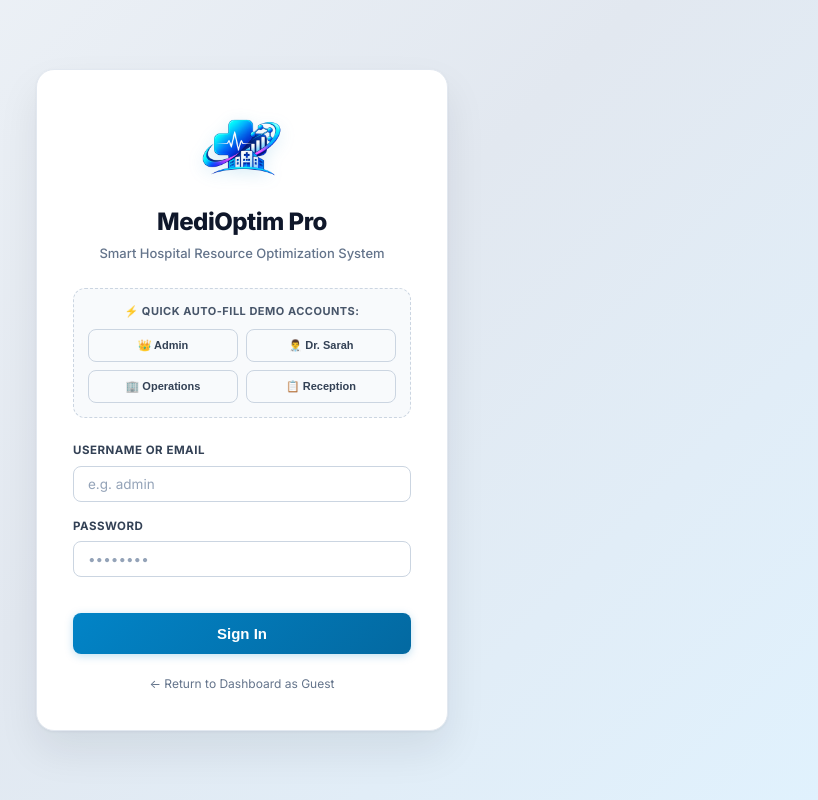
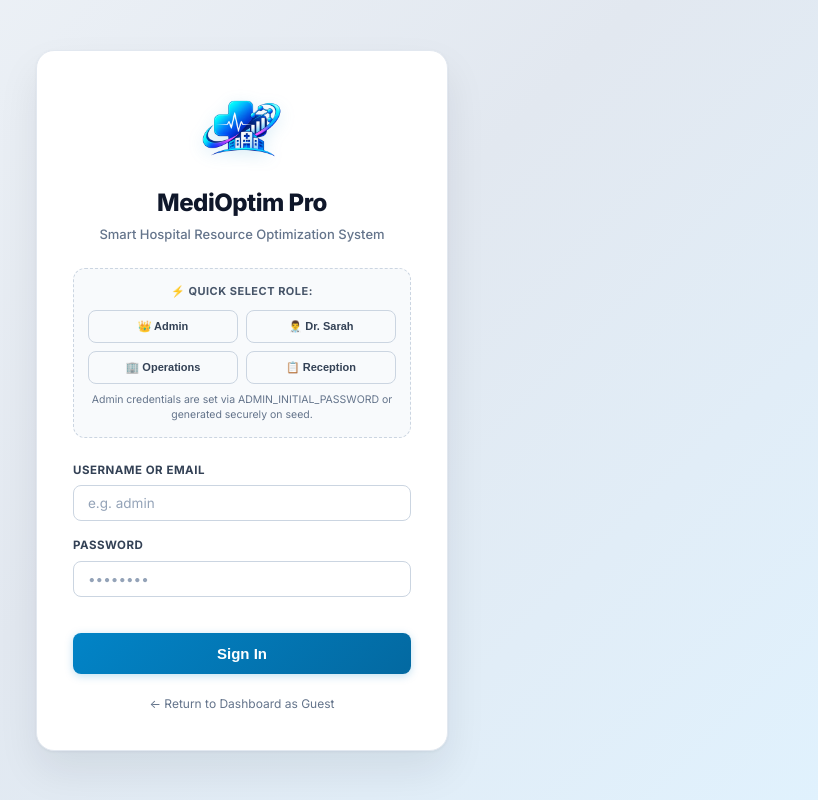
Before and after one commit to Khaled413/Smart-Hospital-Resource-Optimization-System-V1, a Flask app: page /login in a window 1280 px wide. Shown: the whole page, without its empty margins (398-1216 px from the left). Run offline with Flask 3, Linux system fonts and the light colour scheme.

Commit message:
feat(auth): add admin initial password generation, must_change_password flag, and change-password endpoint

```diff
--- a/app.py
+++ b/app.py
@@ -221,6 +221,37 @@ def api_me():
     if user:
         return jsonify({'authenticated': True, 'user': user.to_dict()})
     return jsonify({'authenticated': False, 'user': None})
+
+
+@app.route('/api/auth/change-password', methods=['POST'])
+@login_required
+def api_change_password():
+    user = get_current_user()
+    if not user:
+        return jsonify({'error': 'Authentication required'}), 401
+
+    data = request.get_json() or {}
+    old_password = data.get('current_password') or data.get('old_password', '')
+    new_password = data.get('new_password', '')
+
+    if not old_password or not new_password:
+        return jsonify({'error': 'Both current_password and new_password are required'}), 400
+
+    if not user.check_password(old_password):
+        return jsonify({'error': 'Current password is incorrect'}), 400
+
+    if len(new_password) < 8:
+        return jsonify({'error': 'New password must be at least 8 characters long'}), 400
+
+    user.set_password(new_password)
+    user.must_change_password = False
+    db.session.commit()
+
+    log_audit('PASSWORD_CHANGE', 'user', user.id, f"User {user.username} updated password")
+    return jsonify({
+        'message': 'Password updated successfully',
+        'must_change_password': False
+    })
 
 
 # ─── API: Dashboard ───────────────────────────────────────────────────────────
--- a/models.py
+++ b/models.py
@@ -23,6 +23,7 @@ class User(db.Model):
     role = db.Column(db.String(30), default='receptionist')  # admin, doctor, receptionist, manager
     full_name = db.Column(db.String(150), default='')
     doctor_id = db.Column(db.Integer, db.ForeignKey('doctors.id'), nullable=True)
+    must_change_password = db.Column(db.Boolean, default=False, nullable=False)
     created_at = db.Column(db.DateTime, default=datetime.utcnow)
 
     doctor = db.relationship('Doctor', backref=db.backref('user_account', uselist=False))
@@ -40,7 +41,8 @@ class User(db.Model):
             'email': self.email,
             'role': self.role,
             'full_name': self.full_name or self.username,
-            'doctor_id': self.doctor_id
+            'doctor_id': self.doctor_id,
+            'must_change_password': self.must_change_password
         }
 
 
--- a/templates/login.html
+++ b/templates/login.html
@@ -74,13 +74,14 @@
 
     <!-- Quick Demo Logins -->
     <div style="margin-bottom:24px;background:#f8fafc;padding:14px;border-radius:12px;border:1px dashed #cbd5e1">
-      <div style="font-size:11px;font-weight:700;color:#475569;margin-bottom:10px;text-align:center;text-transform:uppercase;letter-spacing:0.5px">⚡ Quick Auto-Fill Demo Accounts:</div>
+      <div style="font-size:11px;font-weight:700;color:#475569;margin-bottom:10px;text-align:center;text-transform:uppercase;letter-spacing:0.5px">⚡ Quick Select Role:</div>
       <div style="display:grid;grid-template-columns:1fr 1fr;gap:8px">
-        <button type="button" class="demo-role-btn" onclick="fillCreds('admin', 'admin123')">👑 Admin</button>
-        <button type="button" class="demo-role-btn" onclick="fillCreds('dr_sarah', 'doctor123')">👨‍⚕️ Dr. Sarah</button>
-        <button type="button" class="demo-role-btn" onclick="fillCreds('manager', 'manager123')">🏢 Operations</button>
-        <button type="button" class="demo-role-btn" onclick="fillCreds('receptionist', 'reception123')">📋 Reception</button>
+        <button type="button" class="demo-role-btn" onclick="fillUser('admin')">👑 Admin</button>
+        <button type="button" class="demo-role-btn" onclick="fillUser('dr_sarah')">👨‍⚕️ Dr. Sarah</button>
+        <button type="button" class="demo-role-btn" onclick="fillUser('manager')">🏢 Operations</button>
+        <button type="button" class="demo-role-btn" onclick="fillUser('receptionist')">📋 Reception</button>
       </div>
+      <div style="font-size:10.5px;color:#64748b;margin-top:8px;text-align:center">Admin credentials are set via ADMIN_INITIAL_PASSWORD or generated securely on seed.</div>
     </div>
 
     <form id="login-form" onsubmit="handleLogin(event)">
@@ -107,6 +108,10 @@
 <div class="toast-container" id="toast-container"></div>
 <script src="/static/js/app.js"></script>
 <script>
+function fillUser(u) {
+  document.getElementById('login-username').value = u;
+  document.getElementById('login-password').focus();
+}
 function fillCreds(u, p) {
   document.getElementById('login-username').value = u;
   document.getElementById('login-password').value = p;
@@ -122,7 +127,11 @@ async function handleLogin(e) {
 
   try {
     const res = await API.post('/api/auth/login', { username: u, password: p });
-    ToastManager.show(`Welcome back, ${res.user.full_name}!`, 'success');
+    if (res.user && res.user.must_change_password) {
+      ToastManager.show(`Welcome! Please update your default password.`, 'warning');
+    } else {
+      ToastManager.show(`Welcome back, ${res.user.full_name}!`, 'success');
+    }
     setTimeout(() => {
       window.location.href = '/';
     }, 600);
```
Also changed, not shown: seed_data.py (+50 -5 lines), README.md.
